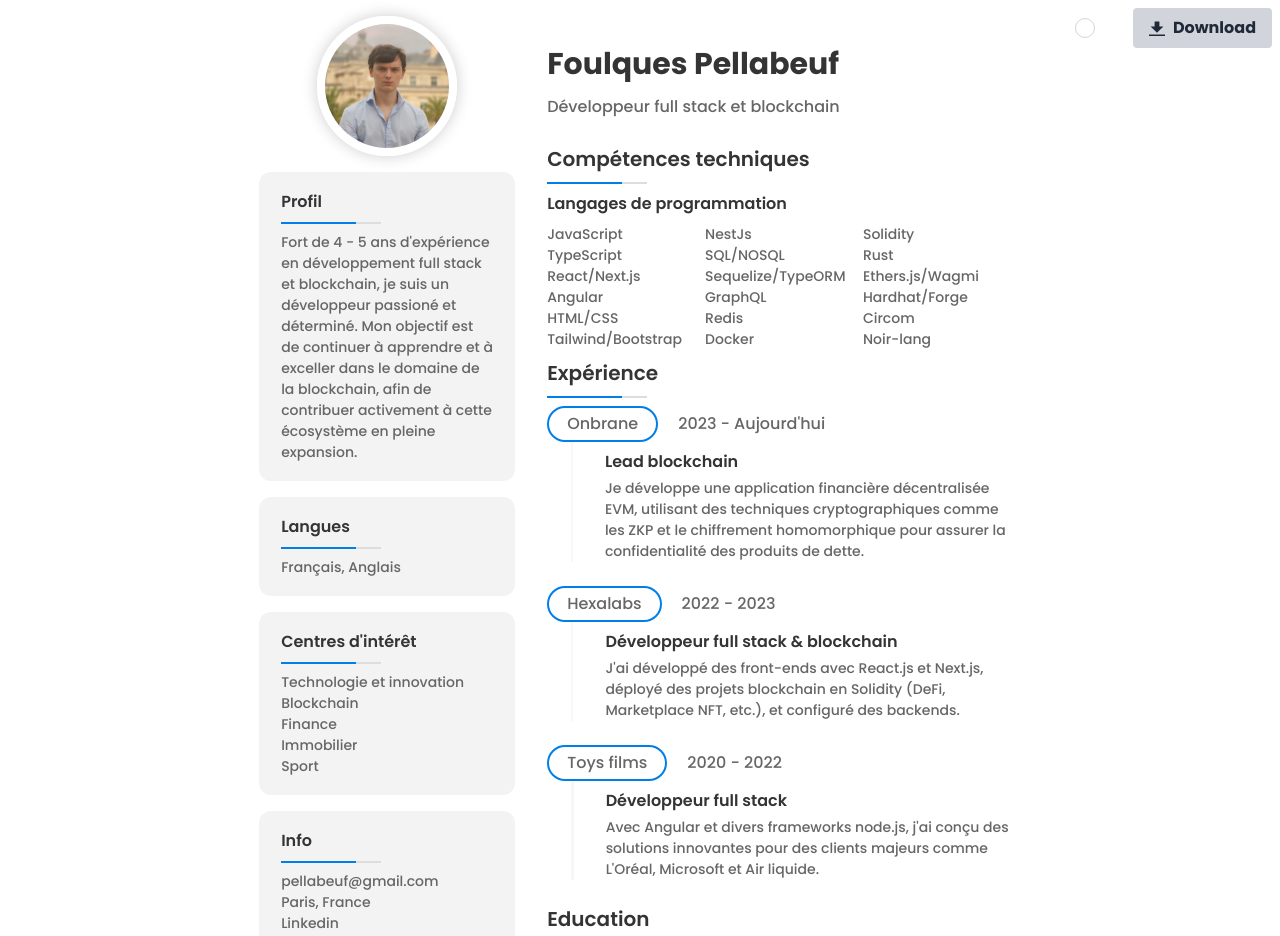
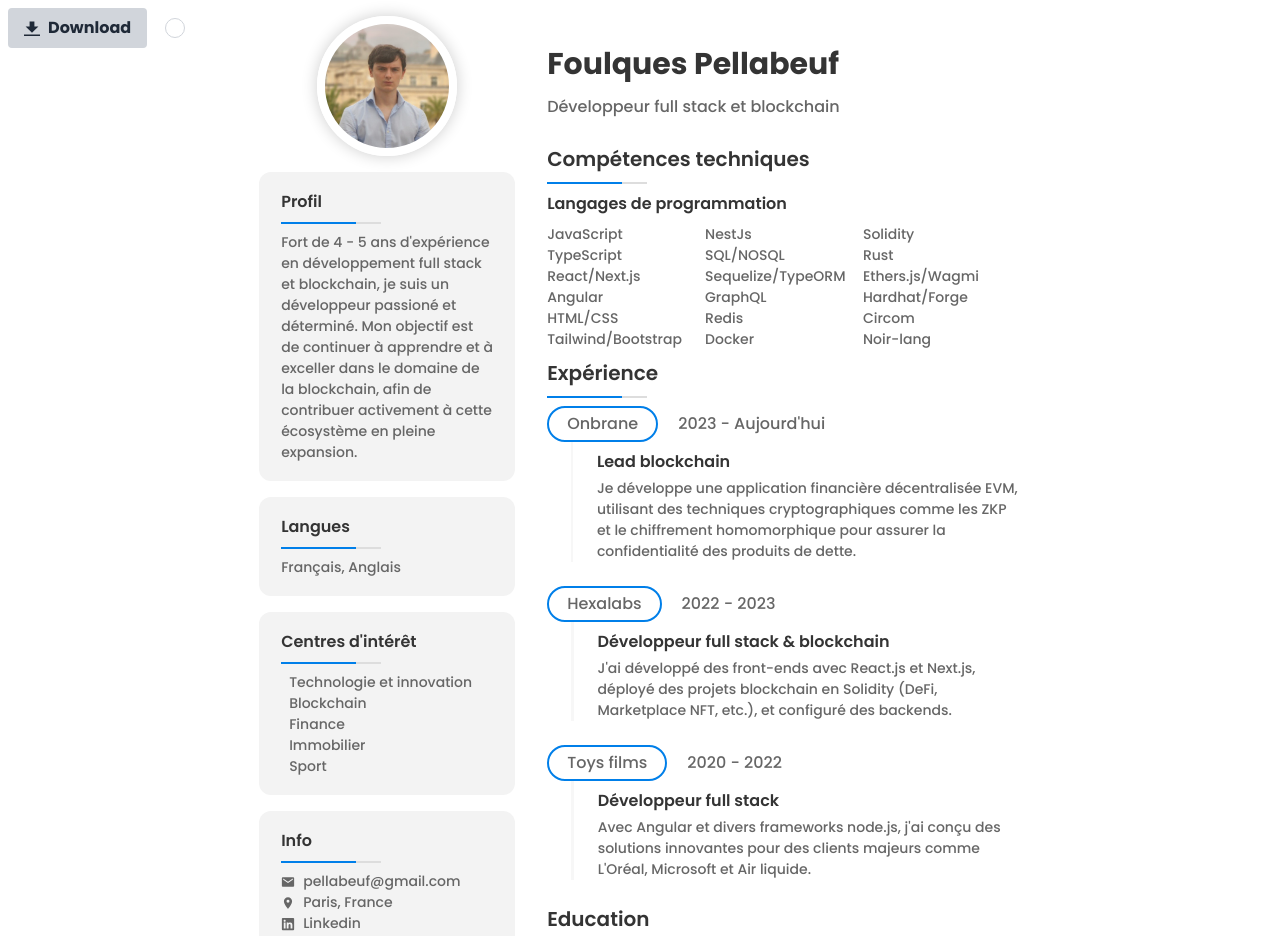
Before and after one commit to Foulks-Plb/foulques-cv, a Next.js app: page / in a window 1280 px wide. Shown: the top 936 px of the page. Built offline with nearby package versions, Linux system fonts and the light colour scheme.

Commit message:
feat: icon & design color

```diff
--- a/app/globals.css
+++ b/app/globals.css
@@ -17,7 +17,7 @@
 [data-theme='dark'] {
   --grey1: #F3F3F3;
   --grey2: #f7f7f7;
-  --grey3: #dddddd;
+  --grey3: #666666;
   --grey4: #666666;
   --grey5: #343434;
 
@@ -75,6 +75,8 @@ ul {
 }
 
 .link {
+  display: flex;
+  align-items: center;
 
   &:hover {
     color: var(--primary);
--- a/app/page.tsx
+++ b/app/page.tsx
@@ -1,54 +1,11 @@
-"use client";
-
 import Main from "@/components/body/main/main";
 import Tab from "@/components/body/tab/tab";
+import Tools from "@/components/tools/tools";
 
 export default function Home() {
-  const download = async () => {
-    const response = await fetch("/foulques_pellabeuf_cv.pdf");
-    const blob = await response.blob();
-    const url = window.URL.createObjectURL(blob);
-    const a = document.createElement("a");
-    a.href = url;
-    a.download = "foulques_pellabeuf_cv.pdf";
-    document.body.appendChild(a);
-    a.click();
-    document.body.removeChild(a);
-  };
-
-  const toggleTheme = () => {
-    const currentTheme = document.documentElement.getAttribute("data-theme");
-    const switchToTheme = currentTheme === "dark" ? "light" : "dark";
-    document.documentElement.setAttribute("data-theme", switchToTheme);
-  };
-
   return (
     <main className="w-100">
-      <div className="absolute right-0 mt-2 mr-2 inline-flex items-center">
-        <label className="inline-flex items-center cursor-pointer mr-4">
-          <input
-            type="checkbox"
-            value=""
-            className="sr-only peer"
-            onChange={toggleTheme}
-          />
-          <div className="relative w-11 h-6 bg-white-200 peer-focus:outline-none peer-focus:ring-blue-300 dark:peer-focus:ring-blue-800 rounded-full peer dark:bg-gray-700 peer-checked:after:translate-x-full rtl:peer-checked:after:-translate-x-full peer-checked:after:border-white after:content-[''] after:absolute after:top-[2px] after:start-[2px] after:bg-white after:border-gray-300 after:border after:rounded-full after:h-5 after:w-5 after:transition-all dark:border-gray-600 peer-checked:bg-blue-600"></div>
-        </label>
-
-        <button
-          onClick={() => download()}
-          className="bg-gray-300 hover:bg-gray-400 text-gray-800 font-bold py-2 px-4 rounded inline-flex items-center"
-        >
-          <svg
-            className="fill-current w-4 h-4 mr-2"
-            xmlns="http://www.w3.org/2000/svg"
-            viewBox="0 0 20 20"
-          >
-            <path d="M13 8V2H7v6H2l8 8 8-8h-5zM0 18h20v2H0v-2z" />
-          </svg>
-          <span>Download</span>
-        </button>
-      </div>
+      <Tools />
       <div className="flex w-a4 h-a4 m-auto">
         <div className="p-4">
           <Tab />
--- a/components/body/main/experiences/exp/exp.tsx
+++ b/components/body/main/experiences/exp/exp.tsx
@@ -9,7 +9,7 @@ export default function Exp(props: any) {
       </div>
       <div className="flex ml-6">
         <div className={style.dividerLeft}></div>
-        <div className="ml-8">
+        <div className="ml-6">
           <h4 className="mb-1 mt-2">{props.title}</h4>
           <p>{props.text}</p>
         </div>
--- a/components/body/tab/card/card.tsx
+++ b/components/body/tab/card/card.tsx
@@ -14,10 +14,14 @@ export default function Card(props: any) {
             <li key={i}>
               {item.link ? (
                 <Link className="link" href={item.link} target="_blank">
-                  {item.name}
+                  {item.icon}
+                  <div className="ml-2">{item.name}</div>
                 </Link>
               ) : (
-                item.name
+                <div className="flex items-center">
+                  {item.icon}
+                  <div className="ml-2">{item.name}</div>
+                </div>
               )}
             </li>
           ))}
--- a/components/body/tab/tab.tsx
+++ b/components/body/tab/tab.tsx
@@ -1,5 +1,10 @@
 import Picture from "@/components/header/picture/picture";
 import Card from "./card/card";
+import { IoMdMail } from "react-icons/io";
+import { FaLinkedin, FaGithub } from "react-icons/fa";
+import { BsMedium } from "react-icons/bs";
+import { FaXTwitter } from "react-icons/fa6";
+import { MdPlace } from "react-icons/md";
 
 export default function Tab() {
   return (
@@ -25,15 +30,28 @@ export default function Tab() {
       <Card
         title="Info"
         text={[
-          { name: "pellabeuf@gmail.com", link: "mailto:pellabeuf@gmail.com" },
-          { name: "Paris, France" },
+          {
+            name: "pellabeuf@gmail.com",
+            link: "mailto:pellabeuf@gmail.com",
+            icon: <IoMdMail />,
+          },
+          { name: "Paris, France", icon: <MdPlace /> },
           {
             name: "Linkedin",
             link: "https://www.linkedin.com/in/foulques-pellabeuf-503837137/",
+            icon: <FaLinkedin />,
           },
-          { name: "Github", link: "https://github.com/Foulks-Plb" },
-          { name: "Medium", link: "https://medium.com/@pellabeuf" },
-          { name: "X", link: "https://x.com/FoulkPlb" },
+          {
+            name: "Github",
+            link: "https://github.com/Foulks-Plb",
+            icon: <FaGithub />,
+          },
+          {
+            name: "Medium",
+            link: "https://medium.com/@pellabeuf",
+            icon: <BsMedium />,
+          },
+          { name: "X", link: "https://x.com/FoulkPlb", icon: <FaXTwitter /> },
         ]}
       />
     </div>
--- /dev/null
+++ b/components/tools/tools.tsx
@@ -0,0 +1,50 @@
+"use client";
+
+export default function Tools() {
+  const download = async () => {
+    const response = await fetch("/foulques_pellabeuf_cv.pdf");
+    const blob = await response.blob();
+    const url = window.URL.createObjectURL(blob);
+    const a = document.createElement("a");
+    a.href = url;
+    a.download = "foulques_pellabeuf_cv.pdf";
+    document.body.appendChild(a);
+    a.click();
+    document.body.removeChild(a);
+  };
+
+  const toggleTheme = () => {
+    const currentTheme = document.documentElement.getAttribute("data-theme");
+    const switchToTheme = currentTheme === "dark" ? "light" : "dark";
+    document.documentElement.setAttribute("data-theme", switchToTheme);
+  };
+
+  return (
+    <>
+      <div className="absolute left-0 mt-2 ml-2 inline-flex items-center">
+        <button
+          onClick={() => download()}
+          className="mr-4 bg-gray-300 hover:bg-gray-400 text-gray-800 font-bold py-2 px-4 rounded inline-flex items-center"
+        >
+          <svg
+            className="fill-current w-4 h-4 mr-2"
+            xmlns="http://www.w3.org/2000/svg"
+            viewBox="0 0 20 20"
+          >
+            <path d="M13 8V2H7v6H2l8 8 8-8h-5zM0 18h20v2H0v-2z" />
+          </svg>
+          <span>Download</span>
+        </button>
+        <label className="inline-flex items-center cursor-pointer">
+          <input
+            type="checkbox"
+            value=""
+            className="sr-only peer"
+            onChange={toggleTheme}
+          />
+          <div className="relative w-11 h-6 bg-white-200 peer-focus:outline-none peer-focus:ring-blue-300 dark:peer-focus:ring-blue-800 rounded-full peer dark:bg-gray-700 peer-checked:after:translate-x-full rtl:peer-checked:after:-translate-x-full peer-checked:after:border-white after:content-[''] after:absolute after:top-[2px] after:start-[2px] after:bg-white after:border-gray-300 after:border after:rounded-full after:h-5 after:w-5 after:transition-all dark:border-gray-600 peer-checked:bg-blue-600"></div>
+        </label>
+      </div>
+    </>
+  );
+}
--- a/package.json
+++ b/package.json
@@ -12,6 +12,7 @@
     "next": "14.2.3",
     "react": "^18",
     "react-dom": "^18",
+    "react-icons": "^5.2.1",
     "sass": "^1.77.2"
   },
   "devDependencies": {
```
Also changed, not shown: 1 other file (tests, documents, lock files or other folders).
